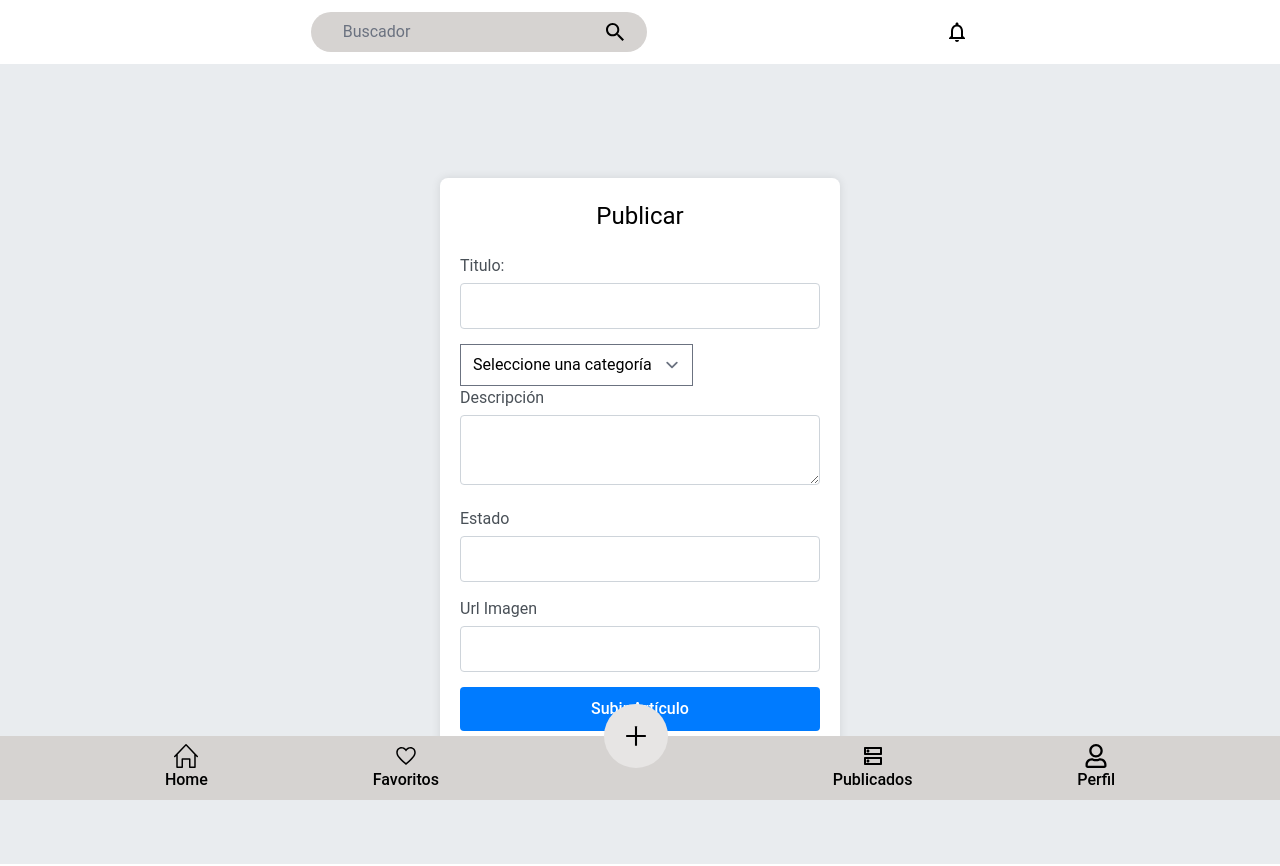
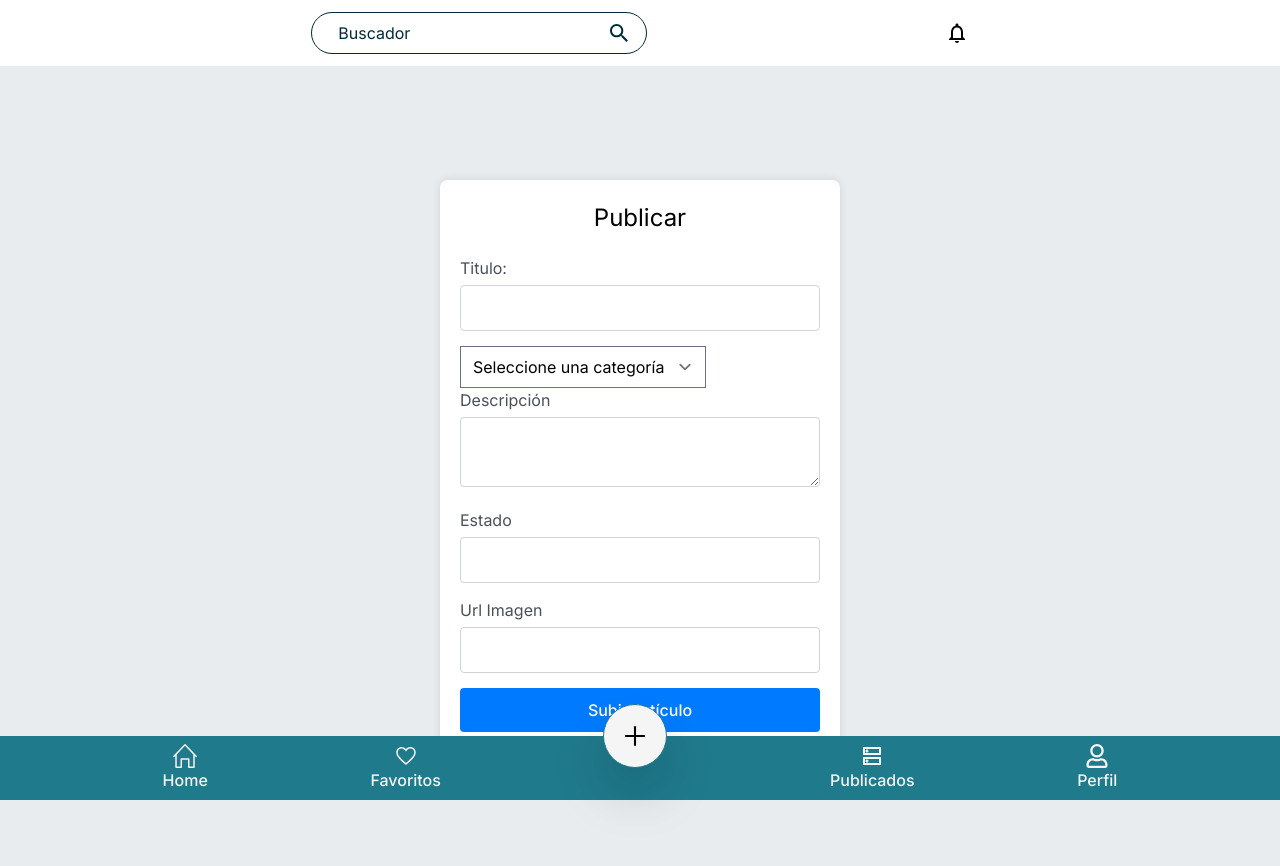
Before and after one commit to No-Country-simulation/s16-06-m-java-react, a React (Vite) app in the folder banco-de-ortesis/: page /upload in a window 1280 px wide. Built offline with nearby package versions, Linux system fonts and the light colour scheme; no server answers.

Commit message:
added color palette to tailwind.config, styled basic views

```diff
--- a/banco-de-ortesis/src/components/MobileNav.jsx
+++ b/banco-de-ortesis/src/components/MobileNav.jsx
@@ -9,26 +9,26 @@ import { AiOutlinePlus } from "react-icons/ai";
 
 export default function MobileNav() {
   return (
-    <div className='fixed bottom-0 flex w-full text-base  bg-stone-300 justify-evenly items-center'>
+    <div className='fixed bottom-0 flex w-full text-base  bg-cyanMain justify-evenly items-center'>
 
-      <Link to={'/'} className='flex text-black flex-col items-center justify-center'>
+      <Link to={'/'} className='flex text-whiteBg flex-col items-center justify-center'>
         <SlHome className='w-6 h-6' />
         Home
       </Link>
-      <Link to={'/'} className='flex text-black flex-col items-center justify-center'>
+      <Link to={'/'} className='flex text-whiteBg flex-col items-center justify-center'>
         <IoMdHeartEmpty className='w-6 h-6' />
         Favoritos
       </Link>
       <Link to={'/upload'}>
-        <div className='flex text-black justify-center items-center -translate-y-8 w-16 h-16 rounded-full bg-stone-200'>
+        <div className='flex text-black justify-center items-center -translate-y-8 w-16 h-16 rounded-full bg-whiteBg drop-shadow-2xl border border-solid border-cyanMain'>
           <AiOutlinePlus className='h-7 w-7' />
         </div>
       </Link>
-      <Link to={'/userArticles'} className='flex text-black flex-col items-center justify-center'>
+      <Link to={'/userArticles'} className='flex text-whiteBg flex-col items-center justify-center'>
         <MdOutlineDns className='w-6 h-6' />
         Publicados
       </Link>
-      <Link to={'/profile'} className='flex text-black flex-col items-center justify-center'>
+      <Link to={'/profile'} className='flex text-whiteBg flex-col items-center justify-center'>
         <FaRegUser className='w-6 h-6' />
         Perfil
       </Link>
--- a/banco-de-ortesis/src/components/ProductCard.jsx
+++ b/banco-de-ortesis/src/components/ProductCard.jsx
@@ -7,13 +7,13 @@ export default function ProductCard({product}) {
 
   const {name, description, category, img} = product;
   return (
-    <div className='flex items-center w-full gap-2 bg-stone-300 rounded-xl h-32'>
-      <img className='h-full w-40 object-cover rounded-xl' src={img!= '' ? img : '/img/product.png'} alt={category} />
-      <div className='flex-grow flex flex-col text-black items-center justify-center text-start gap-2 p-2 text-wrap'>
-        <h3 className='self-start text-lg'>{name}</h3>
+    <div className='flex items-center w-full gap-2 bg-transparent border-solid border border-greenAccent rounded-xl h-32'>
+      <img className='h-full w-40 object-cover rounded-xl border border-solid border-greenAccent' src={img!= '' ? img : '/img/product.png'} alt={category} />
+      <div className='flex-grow flex flex-col text-blueSecond items-center justify-center text-start gap-2 p-1 text-wrap'>
+        <h3 className='self-start text-lg font-semibold'>{name}</h3>
         <p className='text-sm w-full'>{description}</p>
-        <div className='flex w-full justify-between items-center text-sm'>
-          <span>Usuario 5 <MdOutlineStar className='inline w-5 h-5' /></span>
+        <div className='flex w-full justify-between items-center text-sm pr-2'>
+          <span className='flex items-center gap-1'>Usuario 5 <MdOutlineStar className='inline w-5 h-5' /></span>
           <IoMdHeartEmpty className='w-5 h-5' />
         </div>
       </div>
--- a/banco-de-ortesis/src/components/SearchBar.jsx
+++ b/banco-de-ortesis/src/components/SearchBar.jsx
@@ -11,7 +11,7 @@ const SearchBar = ({ onSearch }) => {
   };
 
   return (
-      <form onSubmit={handleSubmit} className="flex justify-evenly items-center w-84 gap-2 rounded-3xl bg-stone-300">
+      <form onSubmit={handleSubmit} className="flex justify-evenly items-center w-84 gap-2 rounded-3xl bg-white text-blueSecond border border-solid border-blueSecond">
         <input   className="
         border-none
         outline-none
@@ -20,6 +20,7 @@ const SearchBar = ({ onSearch }) => {
         focus:ring-0
         active:ring-0
         bg-transparent
+        placeholder-blueSecond
       "
           type="text"
           placeholder="Buscador"
--- a/banco-de-ortesis/src/components/UpdateArticleCard.jsx
+++ b/banco-de-ortesis/src/components/UpdateArticleCard.jsx
@@ -23,10 +23,10 @@ export default function UpdateArticleCard({ product }) {
     }
 
     return (
-        <div className='flex items-center w-full gap-2 bg-stone-300 rounded-xl h-32'>
+        <div className='flex items-center w-full gap-2 bg-transparent border-solid border border-greenAccent rounded-xl h-32'>
             <img className='h-full w-40 object-cover rounded-xl' src={img != '' ? img : '/img/product.png'} alt={category} />
-            <div className='flex-grow flex flex-col text-black items-center justify-center text-start gap-2 p-2 text-wrap'>
-                <h3 className='self-start text-lg'>{name}</h3>
+            <div className='flex-grow flex flex-col text-blueSecond items-center justify-center text-start gap-2 p-1 text-wrap'>
+                <h3 className='self-start text-lg font-semibold'>{name}</h3>
                 <p className='text-sm w-full'>Fecha publicación: {creationDate}</p>
                 <div className='flex w-full justify-evenly items-center text-sm'>
                     <Link to={`/article/${id}`}>Ver Publicación</Link>
--- a/banco-de-ortesis/src/tailwind.css
+++ b/banco-de-ortesis/src/tailwind.css
@@ -1,3 +1,4 @@
+@import url('https://fonts.googleapis.com/css2?family=Inter:wght@100..900&display=swap');
 @tailwind base;
 @tailwind components;
 @tailwind utilities;
--- a/banco-de-ortesis/tailwind.config.js
+++ b/banco-de-ortesis/tailwind.config.js
@@ -7,21 +7,9 @@ export default {
     './src/**/*.{js,jsx}',
   ],
   theme: {
-    // colors: {
-    //   transparent: 'transparent',
-    //   current: 'currentColor',
-    //   'white': '#ffffff',
-    //   'purple': '#3f3cbb',
-    //   'midnight': '#121063',
-    //   'metal': '#565584',
-    //   'tahiti': '#3ab7bf',
-    //   'silver': '#ecebff',
-    //   'bubble-gum': '#ff77e9',
-    //   'bermuda': '#78dcca',
-    // },
     extend: {
       fontFamily: {
-        sans: ['Roboto', 'Arial', 'sans-serif'],
+        sans: ['Inter', 'sans-serif'],
       },
       boxShadow: {
         'custom': '0 4px 6px rgba(0, 0, 0, 0.1)',
@@ -29,6 +17,12 @@ export default {
       spacing: {
         '72': '18rem',
         '84': '21rem',
+      },
+      colors: {
+        blueSecond: '#022B3A',
+        greenAccent: '#679436',
+        cyanMain: '#1F7A8C',
+        whiteBg: '#F5F5F5',
       },
     },
   },
```
